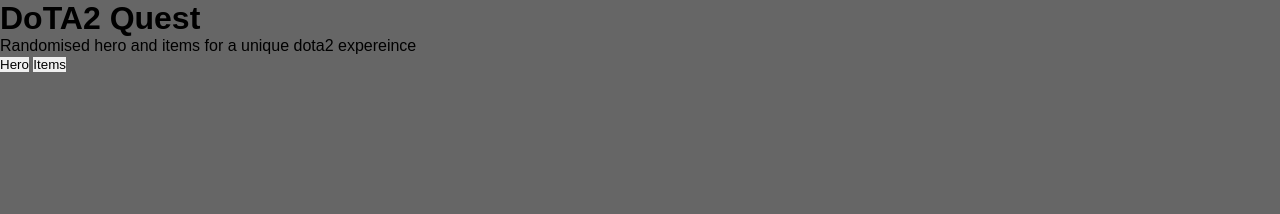
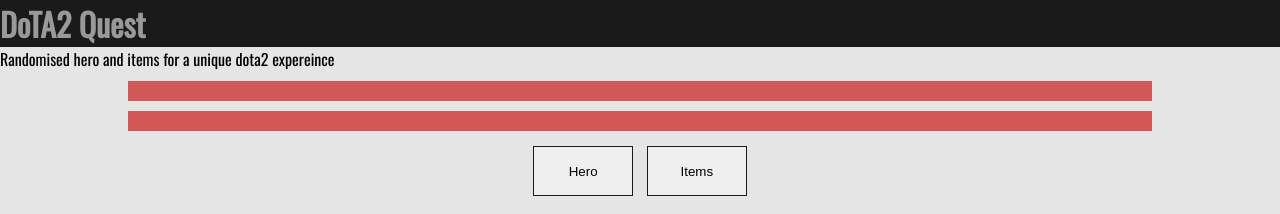
Before and after one commit to faooful/DotaQuest, a plain HTML site: page index2.html in a window 1280 px wide. Drawn offline with nearby package versions, Linux system fonts and the light colour scheme.

Commit message:
some styles

```diff
--- a/css/styles.css
+++ b/css/styles.css
@@ -26,10 +26,6 @@ a:hover { color: #000; }
   clear:both;
 }
 
-#hero-name, #item-name {
-    height: 100px;
-    width: 100px;
-}
 
 footer {
   height: auto;
--- a/index2.html
+++ b/index2.html
@@ -10,11 +10,13 @@
 <title>DotaQuest | Randomized Dota objectives</title>
 
 <!--<link rel="stylesheet" href="css/normalize.css" type="text/css" media="screen" />-->
-<link rel="stylesheet" href="css/styles.css" type="text/css" media="screen" />
+<link rel="stylesheet" href="styles.css" type="text/css" media="screen" />
+<link href='http://fonts.googleapis.com/css?family=Oswald' rel='stylesheet' type='text/css'>
 <!--<link rel="stylesheet" href="css/mobile.css" type="text/css" media="screen" />-->
 
 
 <link rel="shortcut icon" href="images/favicon.ico">
+
 
 <!--[if lt IE 9]>
 <script src="js/respond.min.js"></script>
@@ -40,9 +42,10 @@
 <div class="hero-name"></div>
 <div class="item-name"></div>
 
-<button id="refreshHero">Hero</button>
-<button id="refreshItem">Items</button>
-
+<div id="button-container">
+    <button id="refreshHero">Hero</button>
+    <button id="refreshItem">Items</button>
+</div>
 
 
 <footer>
@@ -82,7 +85,7 @@
         $.getJSON('items.json',function(data) {
             for ( var i = 0; i < 6; i++ ) {
                 var items = data.result.items[arr[i]].item;
-                $('.item-name').append(items + " ");
+                $('.item-name').append(items + ", ");
             }
         }).error(function(){
         });
--- a/styles.css
+++ b/styles.css
@@ -1,44 +1,36 @@
-
-body, html {
-  background: #666;
-  font-family: Arial, Calibri, sans-serif;
-  font-weight: 400;
-  color: #000;
+html body {
+    font-family: 'Oswald', sans-serif;
+    background-color: #e5e5e5;
 }
 
 * { margin: 0; padding: 0; border: 0; }
 
-article, aside, details, figcaption, figure, footer, header, hgroup, main, menu, nav, section, summary {
+header {
   display: block;
 }
 
-::selection { color: #FFF; background: #666; }
-
-h1 { font-size: 2em; }
-h2 { font-size: 1.5em; }
-h3 { font-size: 1.2em; }
-p  { font-size: 1em; }
-
-a { color: #FFF; text-decoration: underline; }
-a:hover { color: #000; }
-
-.clear-fix {
-  clear:both;
+header h1 {
+  background-color: #1a1a1a;
+  color: #999999;
 }
 
-#hero-name {
-    width: 1200px;
+.hero-name, .item-name {
+    width: 80%;
     text-align: center;
-    margin: auto;
+    margin: 10px auto 10px;
+    padding: 10px 0 10px;
+    background-color: #d25858
 }
 
-.item-name {
-    height: 500px;
-    width: 500px;
-    float: left;
+#button-container {
+    top: 600px;
+    margin: auto;
+    text-align: center;
 }
 
-footer {
-  height: auto;
-  overflow: hidden;
+#refreshHero, #refreshItem {
+  height: 50px;
+  width: 100px;
+  margin: 5px;
+  border: 1px solid #1a1a1a;
 }
```
Also changed, not shown: css/mobile.css (line endings or trailing spaces).
